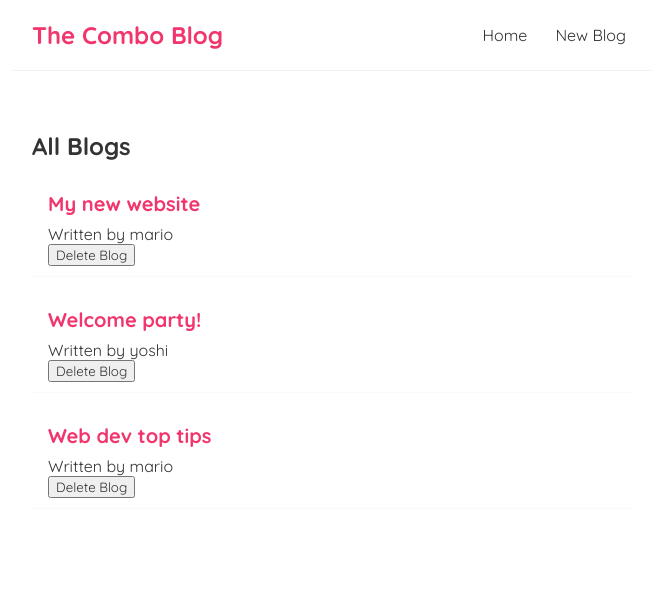
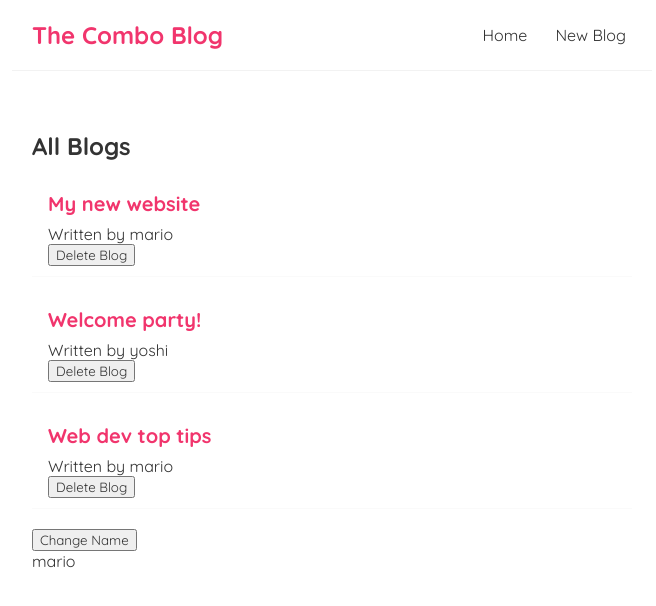
Before and after one commit to Ozioma45/Combo_blog-React, a React (Vite) app: page / in a window 1280 px wide. Shown: the top 606 px of the page, without its empty margins (308-964 px from the left). Built offline with nearby package versions, Linux system fonts and the light colour scheme.

Commit message:
useEffect dependencie

```diff
--- a/src/Home.jsx
+++ b/src/Home.jsx
@@ -14,9 +14,12 @@ export default function Home() {
     },
   ]);
 
+  const [name, setName] = useState("mario");
+
   useEffect(() => {
     console.log("use effect run");
-  });
+    console.log(name);
+  }, [name]);
 
   const handleDelete = (id) => {
     const newBlogs = blogs.filter((blog) => blog.id !== id);
@@ -25,6 +28,8 @@ export default function Home() {
   return (
     <div className="Home">
       <BlogList blogs={blogs} title="All Blogs" handleDelete={handleDelete} />
+      <button onClick={() => setName("John")}>Change Name</button>
+      <p>{name}</p>
     </div>
   );
 }
```
